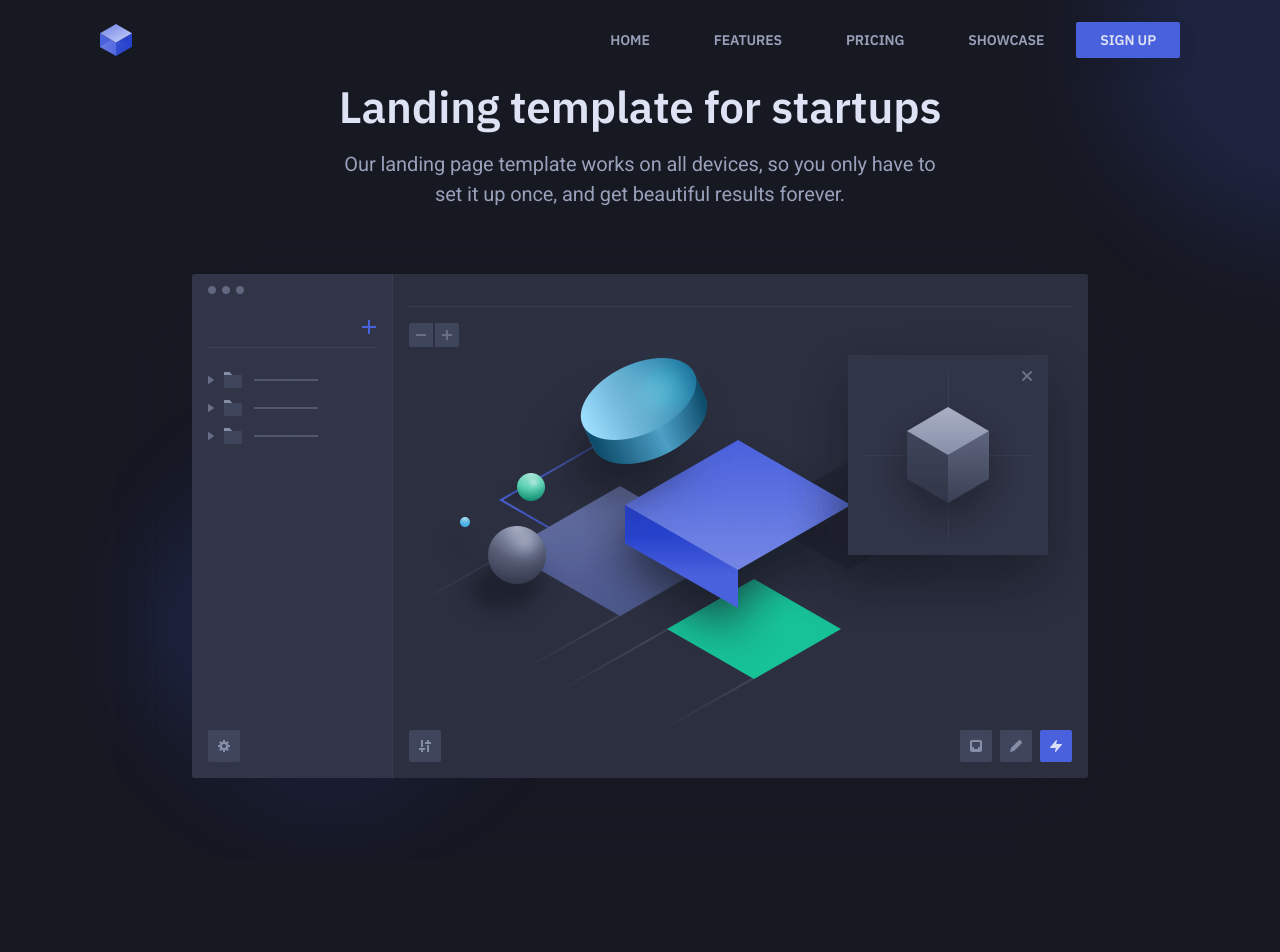
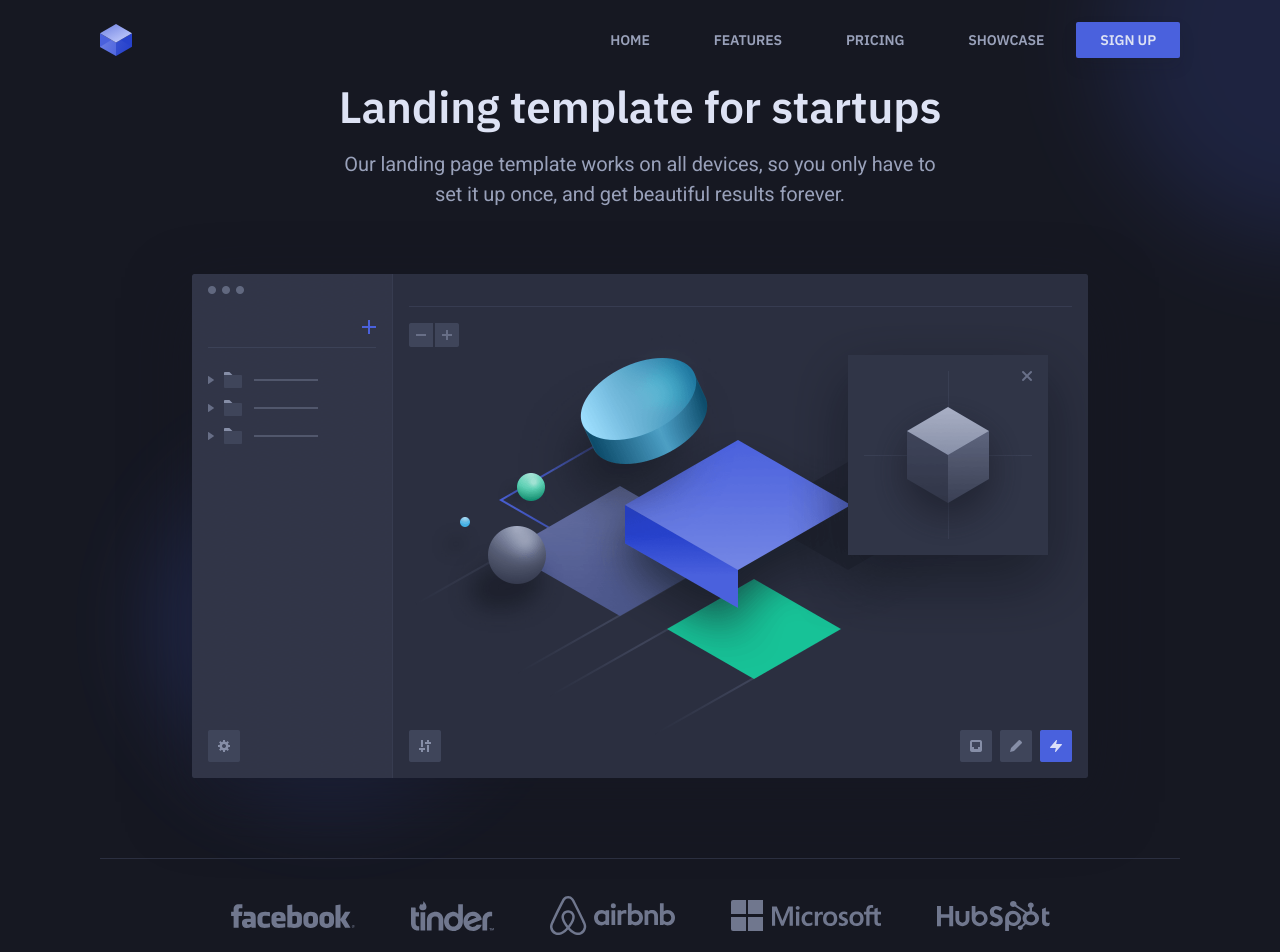
Before and after one commit to dodichakill/The-Chopo-LP, a React (Create React App) app: page / in a window 1280 px wide. Shown: the top 952 px of the page. Before the commit the page ends 858 px from the top, so only its background shows below. Built offline with nearby package versions, Linux system fonts and the light colour scheme.

Commit message:
clearing eps7

```diff
--- /dev/null
+++ b/src/parts/Clients.js
@@ -0,0 +1,39 @@
+import React from "react";
+
+import Section from "elements/Section";
+import Fade from "react-reveal/Fade";
+
+import clients01 from "assets/images/clients-01.svg";
+import clients02 from "assets/images/clients-02.svg";
+import clients03 from "assets/images/clients-03.svg";
+import clients04 from "assets/images/clients-04.svg";
+import clients05 from "assets/images/clients-05.svg";
+export default function Clients() {
+  return (
+    <Section className="clients">
+      <Fade bottom delay={2000}>
+        <div className="container">
+          <div className="clients-inner section-inner has-top-divider has-bottom-divider">
+            <ul className="list-reset">
+              <li>
+                <img src={clients01} alt="Clients 01" />
+              </li>
+              <li>
+                <img src={clients02} alt="Clients 02" />
+              </li>
+              <li>
+                <img src={clients03} alt="Clients 03" />
+              </li>
+              <li>
+                <img src={clients04} alt="Clients 04" />
+              </li>
+              <li>
+                <img src={clients05} alt="Clients 05" />
+              </li>
+            </ul>
+          </div>
+        </div>
+      </Fade>
+    </Section>
+  );
+}
--- a/src/scenes/Homepage.js
+++ b/src/scenes/Homepage.js
@@ -2,6 +2,7 @@
 import Fade from "react-reveal/Fade";
 import Section from "elements/Section";
 import Header from "parts/Header";
+import Clients from "parts/Clients";
 
 import HeroImage from "assets/images/hero-image.png";
 export default function Homepage() {
@@ -38,6 +39,7 @@
           </div>
         </div>
       </Section>
+      <Clients></Clients>
     </div>
   );
 }
```
